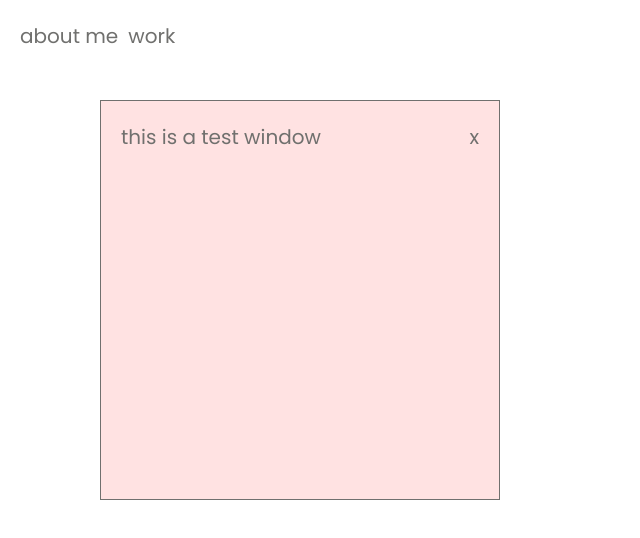
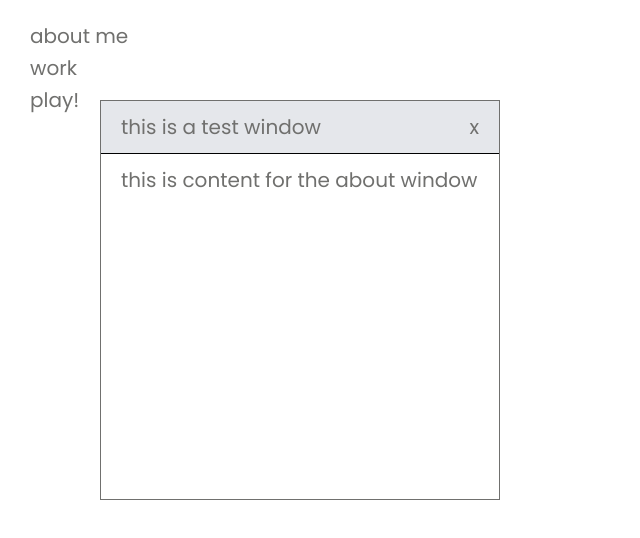
Before and after one commit to vle04/my-portfolio, a Next.js app: page / in a window 1280 px wide. Both pictures are taken after a click on the button "about me". Shown: the top 538 px of the page, without its empty margins (0-640 px from the left). Built offline with nearby package versions, Linux system fonts and the light colour scheme.

Commit message:
added unique content for each window

```diff
--- a/src/components/WindowSystem/Desktop.tsx
+++ b/src/components/WindowSystem/Desktop.tsx
@@ -1,8 +1,12 @@
+// manages window state
 "use client";
 
 // import { motion } from "framer-motion";
 import { useState } from "react";
-import Window from "../windows/WindowContainer";
+import Window from "./WindowContainer";
+import AboutWindow from "./WindowContents/AboutWindow";
+import WorkWindow from "./WindowContents/WorkWindow";
+import PlayWindow from "./WindowContents/PlayWindow";
 
 export default function DesktopWindow() {
   const [windows, setWindows] = useState({
@@ -23,9 +27,12 @@ export default function DesktopWindow() {
 
   return (
     <>
-      <div className="absolute top-4 left-4 space-x-2">
-        <button onClick={() => openWindow("about")}>about me</button>
+      <div className="absolute top-4 left-6 grid justify-items-start">
+        <button onClick={() => openWindow("about")}>
+            about me
+        </button>
         <button onClick={() => openWindow("work")}>work</button>
+        <button onClick={() => openWindow("play")}>play!</button>
       </div>
 
       {windows.about && (
@@ -33,14 +40,27 @@ export default function DesktopWindow() {
           onClose={() => closeWindow("about")}
           onFocus={() => setTopWindow("about")}
           isTop={topWindow === "about"}
-        />
+        >
+          <AboutWindow />
+        </Window>
       )}
       {windows.work && (
         <Window
           onClose={() => closeWindow("work")}
           onFocus={() => setTopWindow("work")}
           isTop={topWindow === "work"}
-        />
+        >
+          <WorkWindow />
+        </Window>
+      )}
+      {windows.play && (
+        <Window
+          onClose={() => closeWindow("play")}
+          onFocus={() => setTopWindow("play")}
+          isTop={topWindow === "play"}
+        >
+          <PlayWindow />
+        </Window>
       )}
     </>
   );
--- a/src/components/windows/WindowContainer.tsx
+++ b/src/components/WindowSystem/WindowContainer.tsx
@@ -2,13 +2,14 @@ import Draggable from "react-draggable";
 import { useRef } from "react";
 
 // define proper type for properties of window component
-type WindowProps = {
+type WindowContainerProps = {
     onClose: () => void; // no arg function
     onFocus: () => void; // no arg function
     isTop: boolean;
+    children: React.ReactNode;
 };
 
-export default function AboutWindow({ onClose, onFocus, isTop }: WindowProps) {
+export default function AboutWindow({ onClose, onFocus, isTop, children }: WindowContainerProps) {
   // create a red to the node we want to drag and pass it in as a prop
   const nodeRef = useRef(null);
 
@@ -16,12 +17,13 @@ export default function AboutWindow({ onClose, onFocus, isTop }: WindowProps) {
     <Draggable nodeRef={nodeRef} onStart={onFocus}>
       <div
         ref={nodeRef}
-        className={`absolute top-20 left-20 border w-[400px] h-[400px] p-4 bg-red-100 ${isTop ? "z-50" : "z-40"}`}
+        className={`absolute top-20 left-20 border w-[400px] h-[400px] bg-white ${isTop ? "z-50" : "z-40"}`}
       >
-        <div className="flex justify-between">
+        <div className="flex justify-between border-b border-b-black bg-gray-200 w-full px-4 py-2">
             this is a test window
             <button onClick={onClose}>x</button>
         </div>
+        <div className="px-4 py-2">{children}</div>
       </div>
     </Draggable>
   );
--- /dev/null
+++ b/src/components/WindowSystem/WindowContents/AboutWindow.tsx
@@ -0,0 +1,5 @@
+export default function AboutWindow() {
+    return (
+        <div>this is content for the about window</div>
+    );
+}
--- /dev/null
+++ b/src/components/WindowSystem/WindowContents/PlayWindow.tsx
@@ -0,0 +1,5 @@
+export default function AboutWindow() {
+    return (
+        <div>playground</div>
+    );
+}
--- /dev/null
+++ b/src/components/WindowSystem/WindowContents/WorkWindow.tsx
@@ -0,0 +1,5 @@
+export default function AboutWindow() {
+    return (
+        <div>work window</div>
+    );
+}
```
Also changed, not shown: src/components/Header.tsx (added).
